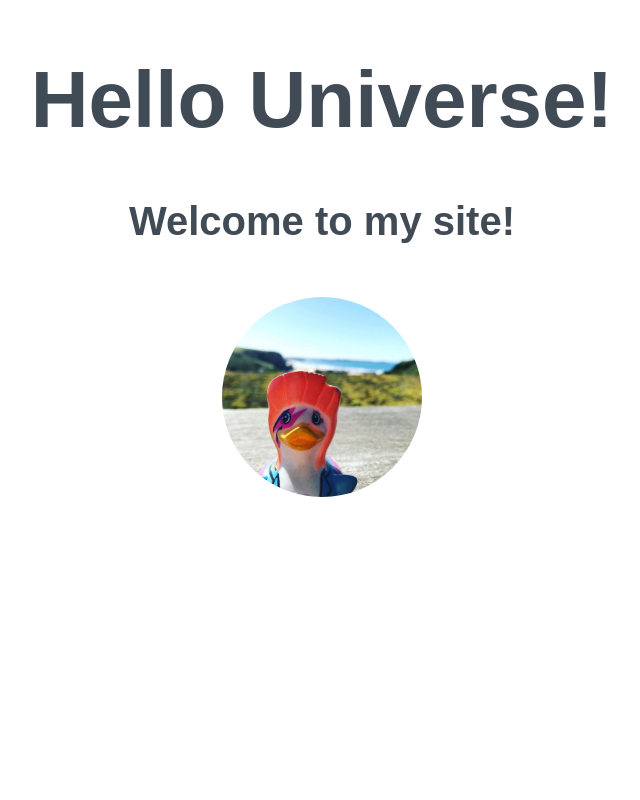
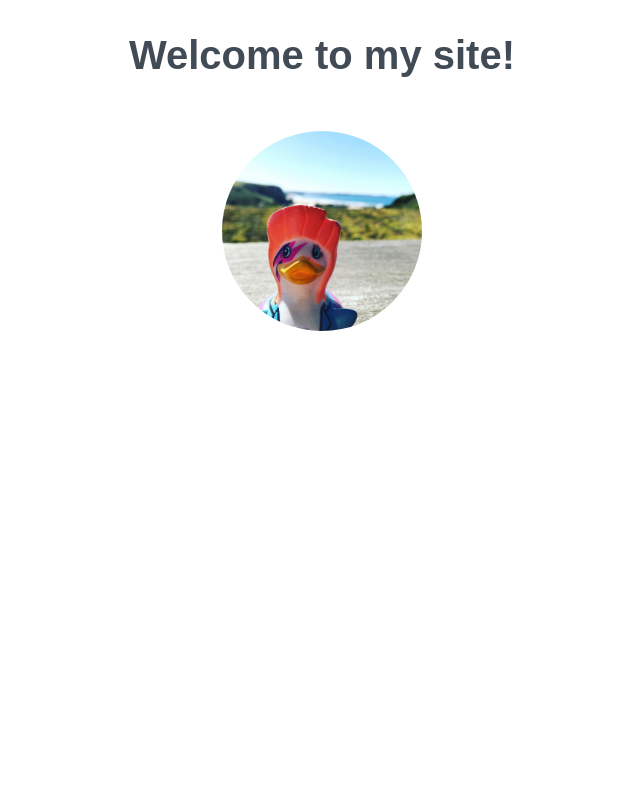
Before and after one commit to cvmulia/The-Duck-Master, a plain HTML site: page index.html in a window 1280 px wide. Shown: the top 800 px of the page, without its empty margins (318-958 px from the left). Drawn offline with Linux system fonts and the light colour scheme.

Commit message:
no exclamation
change of sign

```diff
--- a/index.html
+++ b/index.html
@@ -7,7 +7,6 @@
 
 <body>
   <div>
-  <h1>Hello Universe!</h1>
   <h2>Welcome to my site!</h2>
   <img src="./duck.jpg" alt="A local image" width="200px">
 </div>
```
